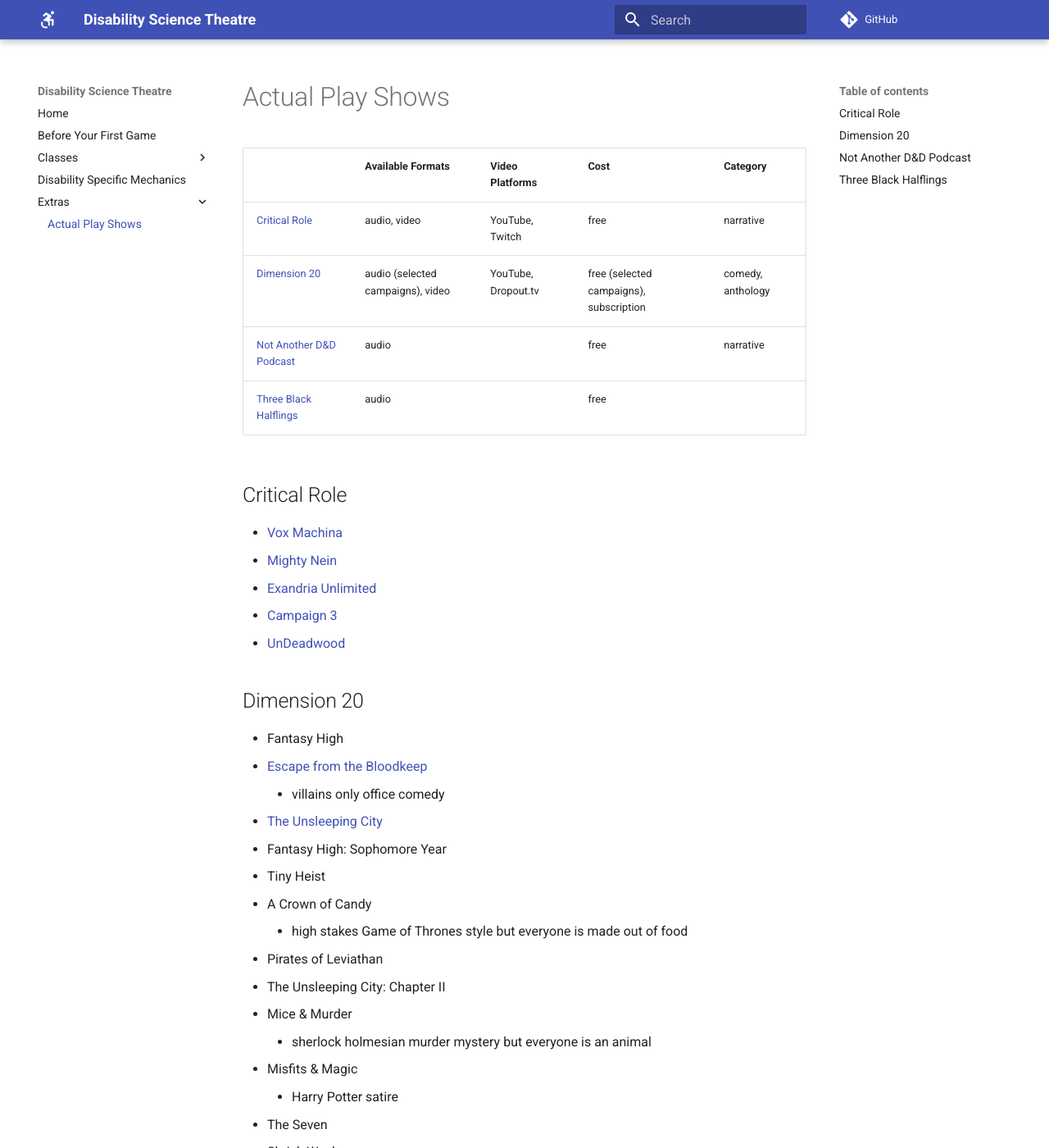
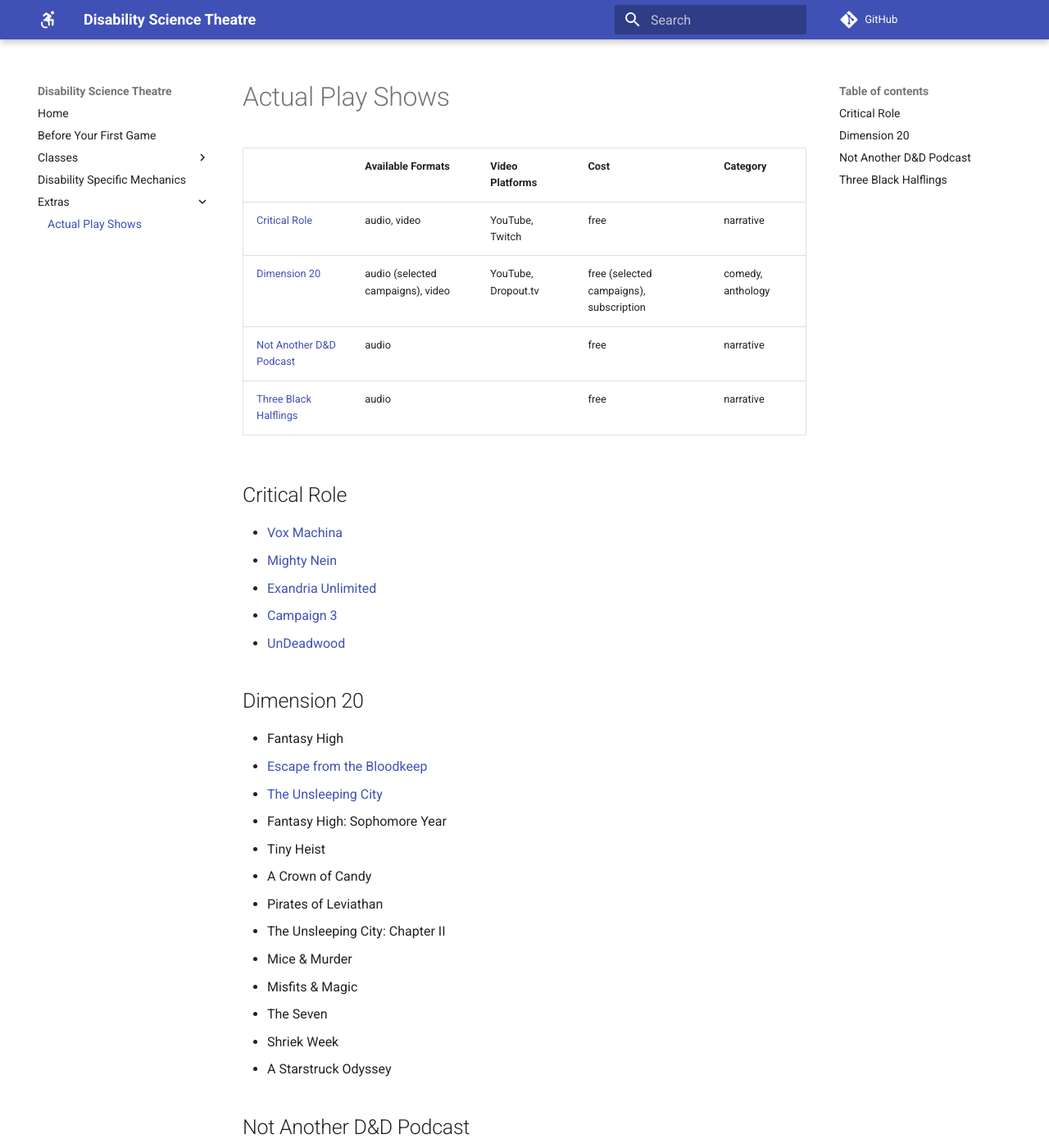
Before and after one commit to DisabilityScienceTheatre/resources, an MkDocs documentation site: the page built from docs/shows.md, in a window 1280 px wide and 1400 px high. Shown: the whole window at 82% size. Built offline with MkDocs 1.6.1 and Material for MkDocs 9.7.7, drawn with Linux system fonts in a browser that asks for light colours; comment, search, counter and statistics services are not loaded.

Commit message:
removed show summaries (too much text)

```diff
--- a/docs/shows.md
+++ b/docs/shows.md
@@ -5,7 +5,7 @@
 | [Critical Role](#critical-role) | audio, video | YouTube, Twitch | free | narrative |
 | [Dimension 20](#dimension-20) | audio (selected campaigns), video | YouTube, Dropout.tv | free (selected campaigns), subscription | comedy, anthology |
 | [Not Another D&D Podcast](#not-another-dd-podcast) | audio | | free | narrative |
-| [Three Black Halflings](#three-black-halflings) | audio |  | free |  |
+| [Three Black Halflings](#three-black-halflings) | audio |  | free | narrative |
 
 ## Critical Role
 
@@ -18,18 +18,14 @@
 ## Dimension 20
  *  Fantasy High
  *  [Escape from the Bloodkeep](https://www.youtube.com/playlist?list=PLhOoxQxz2yFOSXAFjzg9GQFoky53tDm9d){:target="_blank", title="YouTube playlist"}
-    - villains only office comedy
  *  [The Unsleeping City](https://www.youtube.com/playlist?list=PLhOoxQxz2yFPI_0_7EviC1tX_nwq8SNxe){:target="_blank", title="YouTube playlist"}
  *  Fantasy High: Sophomore Year
  *  Tiny Heist
  *  A Crown of Candy
-    - high stakes Game of Thrones style but everyone is made out of food
  *  Pirates of Leviathan
  *  The Unsleeping City: Chapter II
  *  Mice & Murder
-    - sherlock holmesian murder mystery but everyone is an animal
  *  Misfits & Magic
-    - Harry Potter satire
  *  The Seven
  *  Shriek Week
  *  A Starstruck Odyssey
```
